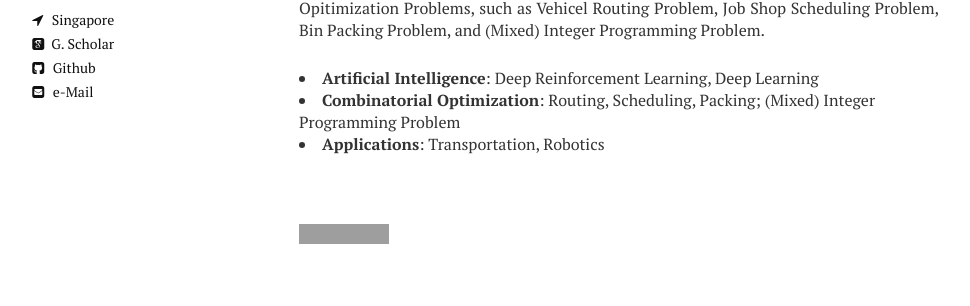
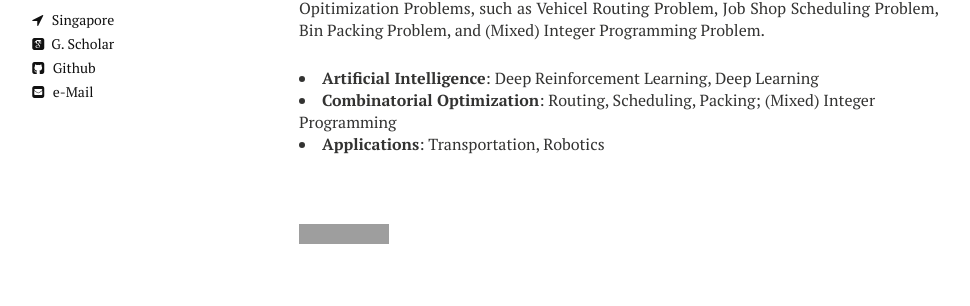
Before and after one commit to zhiguangcaosg/zhiguangcaosg.github.io, a Jekyll site: the page built from index.md, in a window 1280 px wide. Shown: the part 465-771 px from the top of the page, without its empty margins (21-991 px from the left). Built offline with Jekyll 4.4.1, drawn with Linux system fonts in a browser that asks for light colours; nearby versions of some CDN libraries; grey boxes are pictures that could not be loaded.

Commit message:
Update index.md

```diff
--- a/index.md
+++ b/index.md
@@ -18,7 +18,7 @@ image: banner1.png
 <b>Artificial Intelligence</b>:  Deep Reinforcement Learning, Deep Learning
 </li>
 <li>
-<b>Combinatorial Optimization</b>:  Routing, Scheduling, Packing; (Mixed) Integer Programming Problem
+<b>Combinatorial Optimization</b>:  Routing, Scheduling, Packing; (Mixed) Integer Programming
 </li>
 <li>
 <b>Applications</b>:  Transportation, Robotics
```
